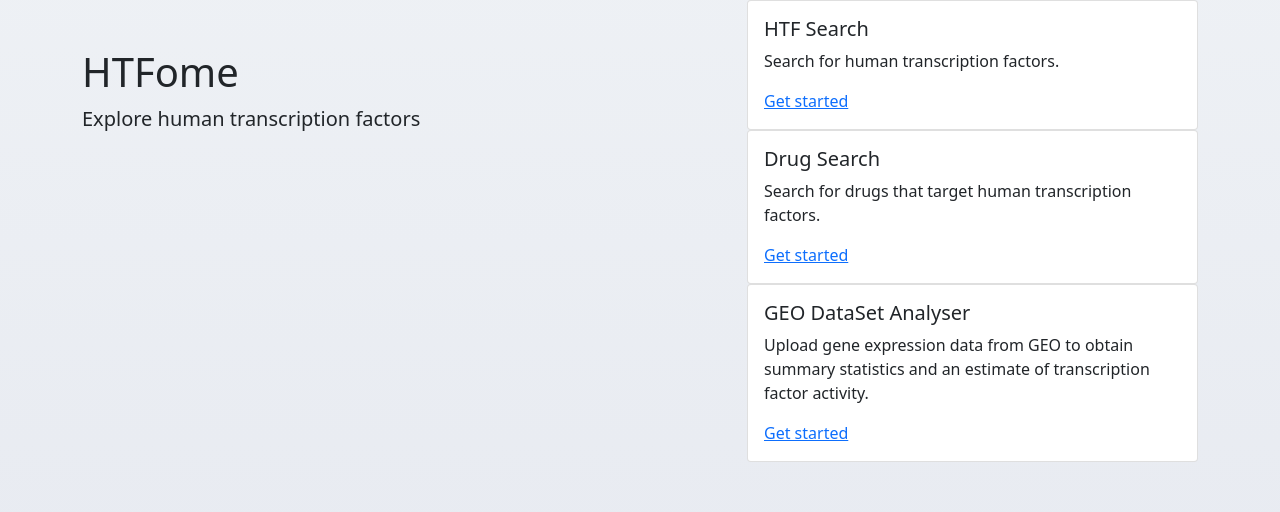
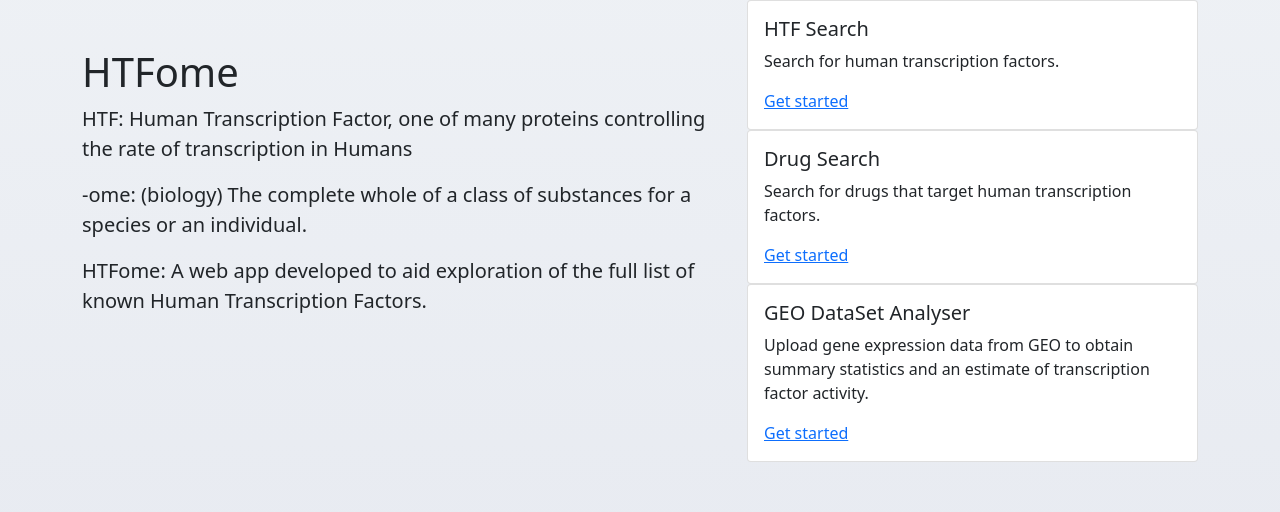
Before and after one commit to NHardie/HTFome, a Django app: page / in a window 1280 px wide. Shown: the part 56-568 px from the top of the page. Run offline with Django 3.2, Linux system fonts and the light colour scheme.

Commit message:
Change home page layout

```diff
--- a/data/templates/data/home.html
+++ b/data/templates/data/home.html
@@ -8,7 +8,12 @@
             <!-- Title and description -->
             <div class="col-12 col-lg-7">
                 <h1 class="mt-5">HTFome</h1>
-                <p class="lead">Explore human transcription factors</p>
+                <p class="lead"> HTF: Human Transcription Factor, one of many proteins controlling the rate of transcription in Humans</p>
+
+                                <p class="lead">-ome: (biology) The complete whole of a class of substances for a species or an individual.</p>
+
+                                <p class="lead">HTFome: A web app developed to aid exploration of the full list of known Human Transcription Factors.
+                </p>
             </div>
 
             <!-- Cards -->
```
